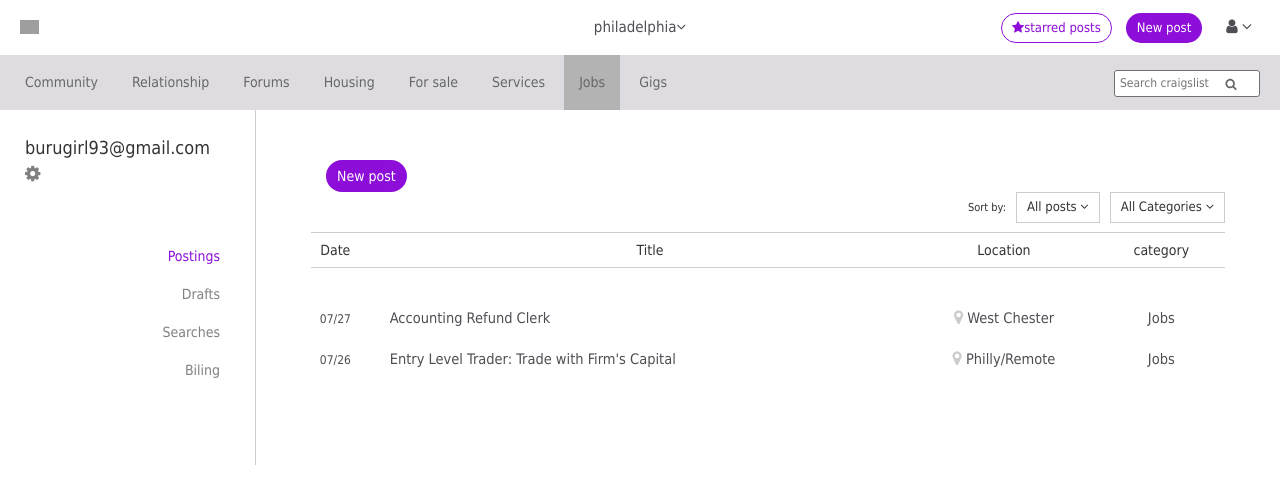
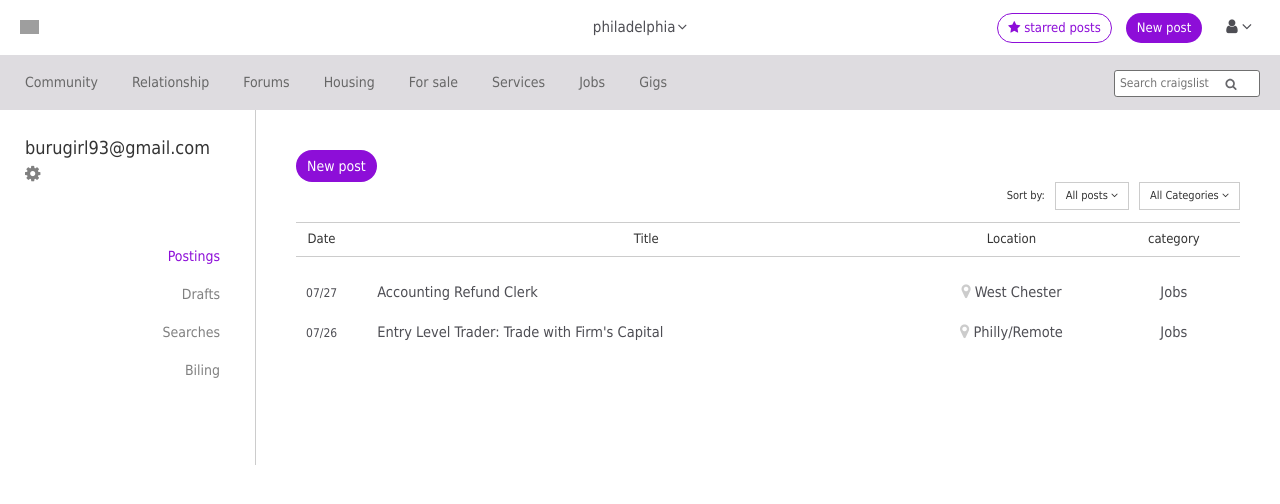
Before and after one commit to RebeccaPark/craigslist-redesign, a Flask app: page /account in a window 1280 px wide. Shown: the top 504 px of the page. Run offline with Flask 2, Linux system fonts and the light colour scheme; some libraries are stand-ins or nearby versions; grey boxes are pictures that could not be loaded.

Commit message:
Adjusted .main-container paddings

```diff
--- a/server.py
+++ b/server.py
@@ -28,7 +28,7 @@
 			"category": "Jobs"
 		}
 	]
-	return render_template("account.html", posting_row=posting_row, signed_in=True)
+	return render_template("account.html", posting_row=posting_row, signed_in=True, category_not_selected=True)
 
 @app.route("/sign_in", methods=["GET", "POST"])
 def sign_in():
@@ -36,7 +36,7 @@
 	if request.method == "POST":
 		error = "Unable to log in at this time."
 
-	return render_template("sign_in.html", error=error)
+	return render_template("sign_in.html", error=error, category_not_selected=True)
 
 
 @app.route("/login")
--- a/static/style/main.css
+++ b/static/style/main.css
@@ -210,7 +210,7 @@
 }
 
 .main-container {
-	padding: 50px 40px;
+	padding: 40px 25px;
 	float: left;
 	width: 80%;
 }
@@ -264,7 +264,7 @@
 	border: solid 1px #CCCCCC;
 	padding: 5px 10px;
 	display: inline-block;
-	font-size: 13px;
+	font-size: 11px;
 }
 
 .sort-category:not(:first-of-type) {
@@ -324,8 +324,10 @@
 .info-bar {
 	border-top: solid 1px #CCCCCC;
 	border-bottom: solid 1px #CCCCCC;
-	margin: 40px 0;
+	margin-top: 40px;
+	margin-bottom: 10px;
 	padding: 7px 0;
+	font-size: 13px;
 }
 
 .info-bar .row div {
@@ -381,7 +383,7 @@
 }
 
 .new-post {
-	margin-left: 15px;
+	margin-left: 0;
 }
 
 .center {
@@ -390,6 +392,10 @@
 
 .not-in-line {
 	display: block;
+}
+
+.angle-next {
+	margin-left: 2px;
 }
 
 input[type=checkbox]:focus {
--- a/templates/layout.html
+++ b/templates/layout.html
@@ -11,9 +11,12 @@
 	<body>
 		<div class="header">
 			<img src="../static/img/peace_sign.svg" class="logo" />
-			<div class="location">philadelphia<span class="fa fa-angle-down"></span></div>
+			<div class="location">philadelphia<span class="angle-next fa fa-angle-down"></span></div>
 			<div class="btn-wrap">
-				<button class="btn btn-white starred-post"><span class="fa fa-star"></span>starred posts</button>
+				<button class="btn btn-white starred-post">
+					<span class="fa fa-star"></span>
+					starred posts
+				</button>
 				{% if signed_in %}
 				<button class="btn btn-purple sign-in">New post</button>
 				<div class="fa fa-user user">
@@ -31,7 +34,11 @@
 			<a class="menu">Housing</a>
 			<a class="menu">For sale</a>
 			<a class="menu">Services</a>
+			{% if category_not_selected %}
+			<a class="menu">Jobs</a>
+			{% else %}
 			<a class="menu highlighted">Jobs</a>
+			{% endif %}
 			<a class="menu">Gigs</a>
 			<input class="search" type="text" name="search" placeholder="Search craigslist" />
 		</div>
```
